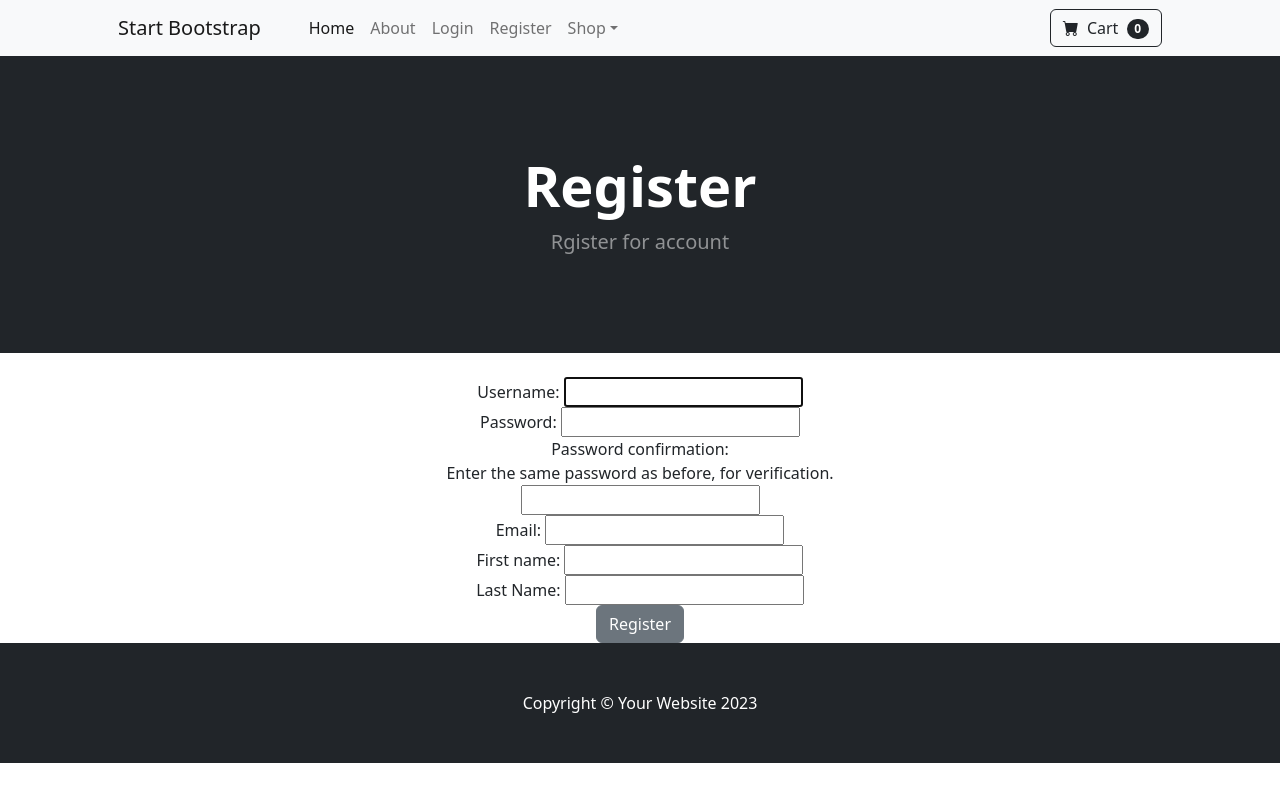
After one commit to ShaneDsouza4/BookStall, a Django app: page /register/ in a window 1280 px wide. The commit adds this page. Run offline with Django 5.2, Linux system fonts and the light colour scheme; some libraries are stand-ins or nearby versions.

Commit message:
Register user via django builtin UserCreationForm

```diff
--- /dev/null
+++ b/store/forms.py
@@ -0,0 +1,13 @@
+from django.contrib.auth.models import User
+from django.contrib.auth.forms import UserCreationForm
+from django import forms
+
+class SignUpForm(UserCreationForm):
+    email = forms.EmailField(label="Email")
+    first_name = forms.CharField(label="First name")
+    last_name = forms.CharField(label="Last Name", max_length=100)
+    username = forms.CharField(label="Username", max_length=150, required=True)
+
+    class Meta:
+        model = User
+        fields = ('username', 'password1', 'password2')
--- a/store/urls.py
+++ b/store/urls.py
@@ -8,4 +8,5 @@ urlpatterns = [
     path('about/', views.about, name='about'),
     path('login/', views.login_user, name='login'),
     path('logout/', views.logout_user, name='logout'),
+    path('register/', views.register_user, name='register'),
 ] + static(settings.MEDIA_URL, document_root=settings.MEDIA_ROOT)
--- a/store/views.py
+++ b/store/views.py
@@ -2,6 +2,10 @@ from django.shortcuts import render, redirect
 from .models import Product
 from django.contrib.auth import authenticate, login, logout
 from django.contrib import messages
+from django.contrib.auth.models import User
+from django.contrib.auth.forms import UserCreationForm
+from django import forms
+from .forms import SignUpForm
 
 # Create your views here.
 def home(request):
@@ -35,3 +39,25 @@ def logout_user(request):
     logout(request)
     messages.success(request, 'You have been logged out.')
     return redirect('home')
+
+def register_user(request):
+    form = SignUpForm()
+
+    if request.method == 'POST':
+        form = SignUpForm(request.POST) #Take all inputs from webpage, and put in signup form
+        if form.is_valid():
+            form.save()
+            username = form.cleaned_data['username']
+            password = form.cleaned_data['password1']
+
+            #Login User
+            user = authenticate(username=username, password=password)
+            login(request, user) #here login occurs
+            messages.success(request, 'Registration Success')
+            return redirect('home')
+        else:
+            print("Form errors:", form.errors)
+            messages.success(request, 'Registration Failed')
+            return redirect('register')
+    else:
+        return render(request, 'register.html', {'form': form}) #pass the form
--- a/templates/navbar.html
+++ b/templates/navbar.html
@@ -10,6 +10,7 @@
                             <li class="nav-item"><a class="nav-link" href="{% url 'logout' %}">Logout</a></li>
                         {% else %}
                             <li class="nav-item"><a class="nav-link" href="{% url 'login' %}">Login</a></li>
+                            <li class="nav-item"><a class="nav-link" href="{% url 'register' %}">Register</a></li>
                         {% endif %}
 
 
--- /dev/null
+++ b/templates/register.html
@@ -0,0 +1,27 @@
+{% extends 'base.html' %}
+
+{% block content %}
+    <header class="bg-dark py-5">
+            <div class="container px-4 px-lg-5 my-5">
+                <div class="text-center text-white">
+                    <h1 class="display-4 fw-bolder">Register</h1>
+                    <p class="lead fw-normal text-white-50 mb-0">Rgister for account</p>
+                </div>
+            </div>
+        </header>
+
+     <div class="container">
+        <div class="row">
+            <center>
+                <div class="col-8">
+                    <br/>
+                    <form method="POST" action="{% url 'register' %}">
+                        {% csrf_token %}
+                        {{ form }}
+                        <button type="submit" class="btn btn-secondary" >Register</button>
+                    </form>
+                </div>
+            </center>
+        </div>
+     </div>
+{% endblock %}
```
Also changed, not shown: Notes/8. Register users.txt (added, +48 -0 lines), eCommerce/settings.py (+12 -12 lines).
